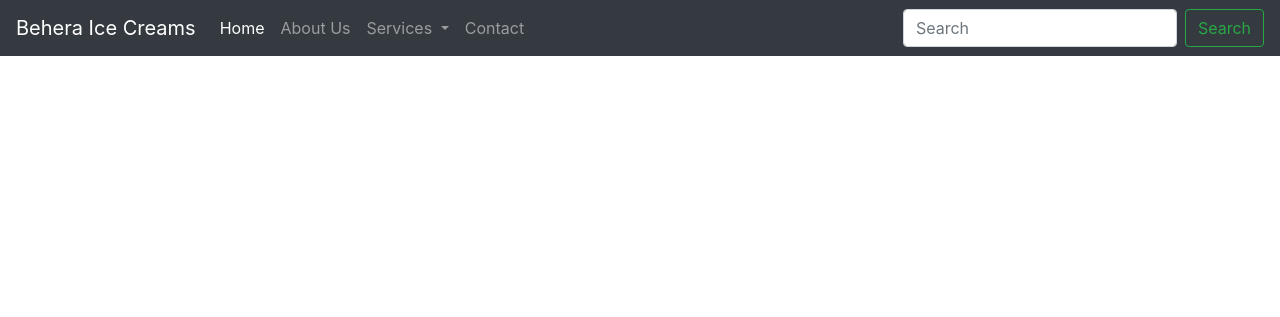
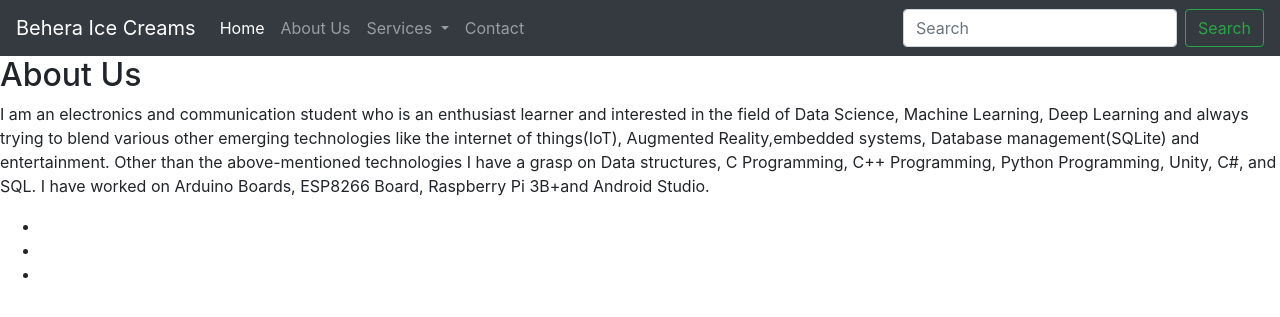
Before and after one commit to ManasChandan/DjangoAuthorisation, a Django app: page /about in a window 1280 px wide. Shown: the top 317 px of the page. Run offline with Django 3.2, Linux system fonts and the light colour scheme.

Commit message:
About US page

```diff
--- a/templates/about.html
+++ b/templates/about.html
@@ -2,5 +2,27 @@
 {% block title %}About Us{% endblock title %}
 
  {% block body %}
-
+<section>
+        <div class="image">
+            <!-- <img src="Manas.jpg" alt="Manas PhotoGraph"> -->
+        </div>
+        <div class="content">
+            <h2>About Us</h2>
+            <!-- <p>Lorem ipsum dolor sit amet consectetur adipisicing elit. Cupiditate distinctio nesciunt natus sunt voluptate doloribus molestias dolore? Reiciendis, quasi ipsam? Obcaecati perspiciatis earum dolores perferendis, exercitationem sunt nisi blanditiis fugiat.</p> -->
+            <p>
+                I am an electronics and communication student who is an enthusiast learner and interested in the field of Data Science, Machine Learning, Deep Learning and always trying to blend various other emerging technologies like the internet of things(IoT), Augmented Reality,embedded systems, Database management(SQLite) and entertainment. Other than the above-mentioned technologies I have a grasp on Data structures, C Programming, C++ Programming, Python Programming, Unity, C#, and SQL. I have worked on Arduino Boards, ESP8266 Board, Raspberry Pi 3B+and Android Studio.
+            </p>
+            <ul class="icons">
+                <li>
+                    <a href="https://twitter.com/ManasChandanBe1"><i class = "fa fa-twitter"></i></a>
+                </li>
+                <li>
+                    <i class = "fa fa-facebook"></i>
+                </li>
+                <li>
+                    <a href="https://github.com/ManasChandan"><i class = "fa fa-github"></i></a>
+                </li>
+            </ul>
+        </div>
+    </section>
  {% endblock body %}
```
